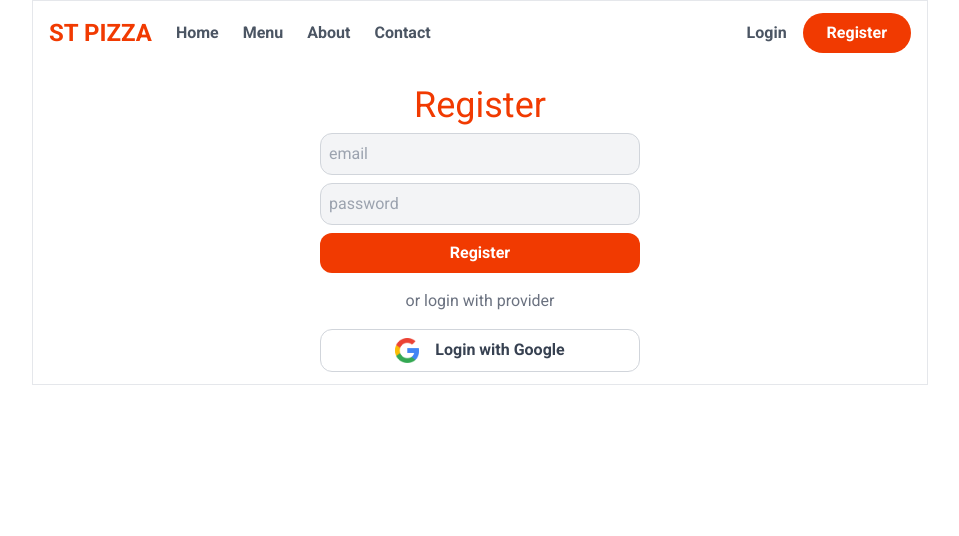
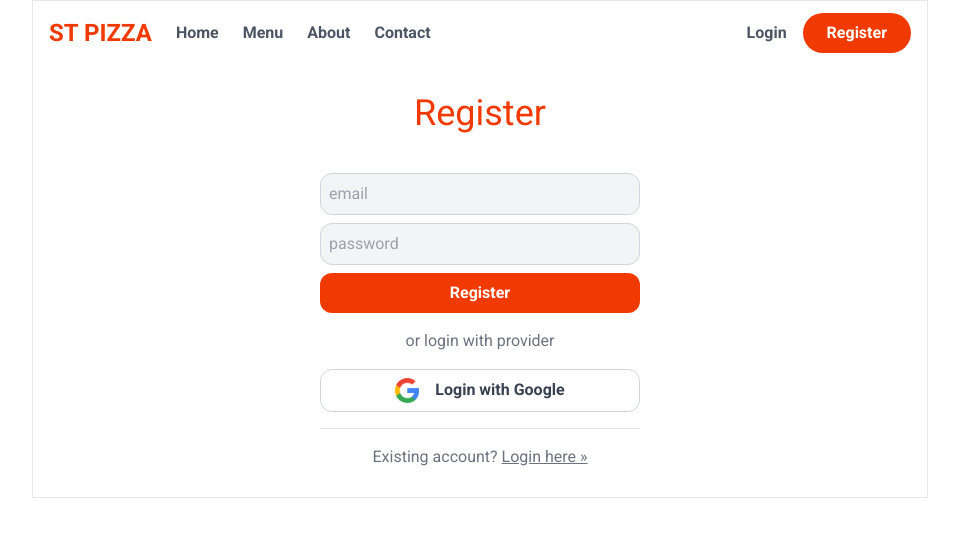
Before and after one commit to EhsanMasoumipor/food_ordering, a Next.js app: page /register in a window 1280 px wide. Shown: the top 536 px of the page, without its empty margins (160-1119 px from the left). Built offline with nearby package versions, Linux system fonts and the light colour scheme.

Commit message:
Register Client done

```diff
--- a/src/app/globals.css
+++ b/src/app/globals.css
@@ -8,10 +8,23 @@
     grid-template-columns : .4fr .6fr
 }
 
-input[type = email] , input[type = password] , input[type = text] {
-    @apply block w-full my-2 rounded-xl;
-    @apply border p-2 border-gray-300 bg-gray-100 block
+input[type="email"],
+input[type="password"],
+input[type="tel"],
+input[type="text"] {
+    @apply block w-full mb-2 rounded-xl;
+    @apply border p-2 border-gray-300 bg-gray-100;
 }
+input[type="email"]:disabled,
+input[type="password"]:disabled,
+input[type="tel"]:disabled,
+input[type="text"]:disabled {
+    @apply bg-gray-300 border-0 cursor-not-allowed text-gray-500;
+}
+button[type="submit"]:disabled, .submit:disabled{
+    @apply cursor-not-allowed bg-red-400;
+}
+
 button[type = submit], .submit {
     @apply border-0 bg-primary text-white
 }
--- a/src/app/register/page.js
+++ b/src/app/register/page.js
@@ -1,19 +1,60 @@
+'use client';
 import Image from 'next/image';
+import { useState } from 'react';
+import Link from 'next/link';
 
 export default function RegisterPage() {
+    const [email , setEmail] = useState('')
+    const [password , setPassword] = useState('')
+    const [userCreated , setUserCreated] = useState(false);
+    const [creatingUser , setCreatingUser ] = useState(false)
+    const [error , setError] = useState(false)
+
+   async function handleFormSubmit(ev) {
+    ev.preventDefault();
+    setCreatingUser(true);
+    setError(false);
+    setUserCreated(false);
+    const response = await fetch('/api/register', {
+      method: 'POST',
+      body: JSON.stringify({email, password}),
+      headers: {'Content-Type': 'application/json'},
+    });
+    if (response.ok) {
+      setUserCreated(true);
+    }
+    else {
+      setError(true);
+    }
+    setCreatingUser(false);
+  }
     return (
         <section className="mt-8">
-            <h1 className="text-center text-primary text-4xl">Register</h1>
-            <form className="block max-w-xs mx-auto ">
-                <input  type="email" placeholder="email"/>
-                <input type="password" placeholder="password" />
-                <button type="submit">Register</button>
+            <h1 className="text-center text-primary text-4xl my-10">Register</h1>
+            {userCreated && (
+                <div className='my-4 text-center text-gray-700'>Register Successfully . new you can
+                <Link href='/login'>Login</Link>
+                </div>
+            )}
+            {error && (
+                <div className='my-4 text-center'>Error . <br />
+                Please try again later
+                </div>
+            )}
+            <form onSubmit={handleFormSubmit} className="block max-w-xs mx-auto ">
+                <input  type="email" placeholder="email" value={email} onChange={ev => setEmail(ev.target.value)} disabled={creatingUser}/>
+                <input type="password" placeholder="password" value={password} onChange={ev  => setPassword(ev.target.value)} disabled={creatingUser} />
+                <button type="submit" disabled={creatingUser}>Register</button>
                 <div className="my-4 text-center text-gray-500">or login with provider
                 </div>
                 <button className='flex gap-4 justify-center items-center'>
                     <Image src={'/google.png'} alt={'google'} width={24} height={24} />
                     Login with Google
                 </button>
+                <div className="text-center my-4 text-gray-500 border-t pt-4">
+                  Existing account?{' '}
+                 <Link className="underline" href={'/login'}>Login here &raquo;</Link>
+                </div>
             </form>
 
         </section>
```
Also changed, not shown: 1 other file (tests, documents, lock files or other folders).
